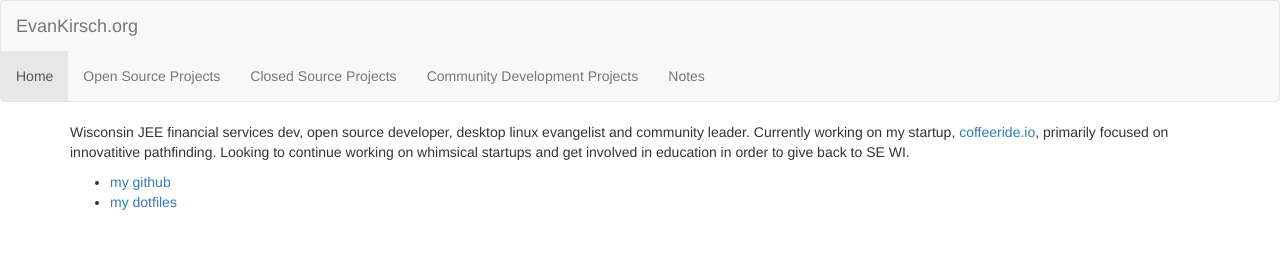
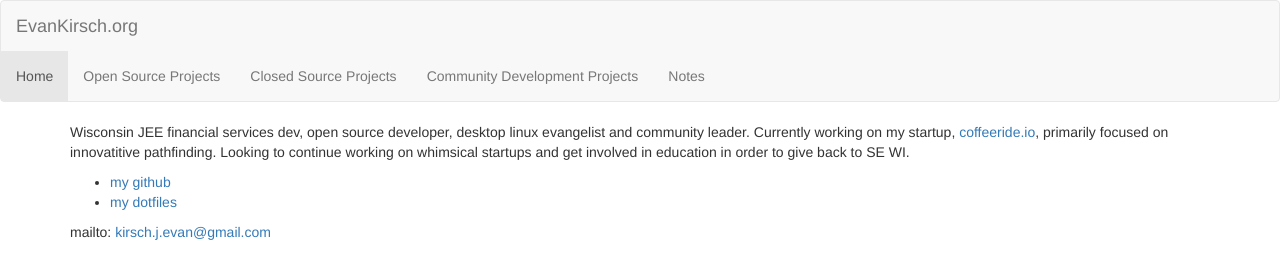
Before and after one commit to EvanKirsch/evankirsch.github.io, a website built with Vite: page index.html in a window 1280 px wide. Built offline with nearby package versions, Linux system fonts and the light colour scheme.

Commit message:
Add contact info widget

```diff
--- a/assets/pages/home.html
+++ b/assets/pages/home.html
@@ -6,6 +6,7 @@
     </p>
     <ul>
         <li><a href="https://github.com/EvanKirsch">my github</a></li>
-        <li><a href="https://github.com/EvanKirsch/scripts">my dotfiles</a></li>
+        <li><a href="https://github.com/EvanKirsch/dotfiles">my dotfiles</a></li>
     </ul>
+    <div id="contact-info"></div>
 </div>
--- a/src/navbar/navbar-functions.ts
+++ b/src/navbar/navbar-functions.ts
@@ -1,4 +1,4 @@
-import { PageRenderer } from "../pages/page-renderer"
+import { PageRenderer } from "../pagination/page-renderer"
 
 export class NavbarFunctions {
 
--- a/src/navbar/navbar-renderer.ts
+++ b/src/navbar/navbar-renderer.ts
@@ -1,12 +1,13 @@
 import { NavbarFunctions } from "./navbar-functions"
-import { PageRenderer } from "../pages/page-renderer"
+import { PageRenderer } from "../pagination/page-renderer"
 import { LanguageWidget } from "../widgets/language-widget";
 import { ProjectWidget } from "../widgets/project-widget";
+import { ContactInfoWidget } from "../widgets/contact-info-widget";
 
 export class NavbarRenderer {
 
   private pages = [
-    new _Page("Home", "./assets/pages/home.html"),
+    new _Page("Home", "./assets/pages/home.html", (e: PointerEvent) => { new ContactInfoWidget().renderOn("contact-info")}),
     new _Page("Open Source Projects", "./assets/pages/osp.html", (e: PointerEvent) => { new ProjectWidget().renderOn("open-source-projects");}),
     new _Page("Closed Source Projects", "./assets/pages/csp.html"),
     new _Page("Community Development Projects", "./assets/pages/cdp.html"),
@@ -58,6 +59,7 @@ export class NavbarRenderer {
         if (i == 0) {
           elt.classList.add("active");
           (new PageRenderer()).renderPage(curPage.file);
+          curPage.hook();
         }
       }
     }
--- /dev/null
+++ b/src/widgets/contact-info-widget.ts
@@ -0,0 +1,25 @@
+import { PageManager } from "../pagination/page-manager";
+import { WidgetInterface } from "./widget-interface";
+
+export class ContactInfoWidget implements WidgetInterface<void> {
+
+  async renderOn(targetEltId : string) {
+    const pageManager = PageManager.getInstance();
+    const elt = await pageManager.getElementById(targetEltId);
+    elt.appendChild(this.buildContactInfo())
+  }
+
+  private buildContactInfo() : HTMLElement {
+    const p = document.createElement("p");
+    p.innerText = "mailto: ";
+
+    const a = document.createElement("a");
+    a.innerText = "kirsch.j.evan@gmail.com";
+    a.href = "mailto:kirsch.j.evan+mailto@gmail.com";
+
+    p.appendChild(a);
+
+    return p;
+  }
+
+}
--- a/src/widgets/language-widget.ts
+++ b/src/widgets/language-widget.ts
@@ -1,6 +1,6 @@
 import { GithubRepoApis } from "../api/github-repo-apis"
 import { WidgetInterface } from "./widget-interface";
-import { PageManager } from "../pages/page-manager";
+import { PageManager } from "../pagination/page-manager";
 
 export class LanguageWidget implements WidgetInterface<void> {
 
--- a/src/widgets/project-widget.ts
+++ b/src/widgets/project-widget.ts
@@ -1,5 +1,5 @@
 import { WidgetInterface } from "./widget-interface";
-import { PageManager } from "../pages/page-manager";
+import { PageManager } from "../pagination/page-manager";
 
 export class ProjectWidget implements WidgetInterface<void> {
 
@@ -36,7 +36,6 @@ export class ProjectWidget implements WidgetInterface<void> {
     p.appendChild(a);
     p.append(" - ");
     p.append(project.description);
-    console.log("p", p)
 
     return p;
   }
```
Also changed, not shown: src/pagination/page-manager.ts (renamed from src/pages/page-manager.ts), src/pagination/page-renderer.ts (renamed from src/pages/page-renderer.ts).
